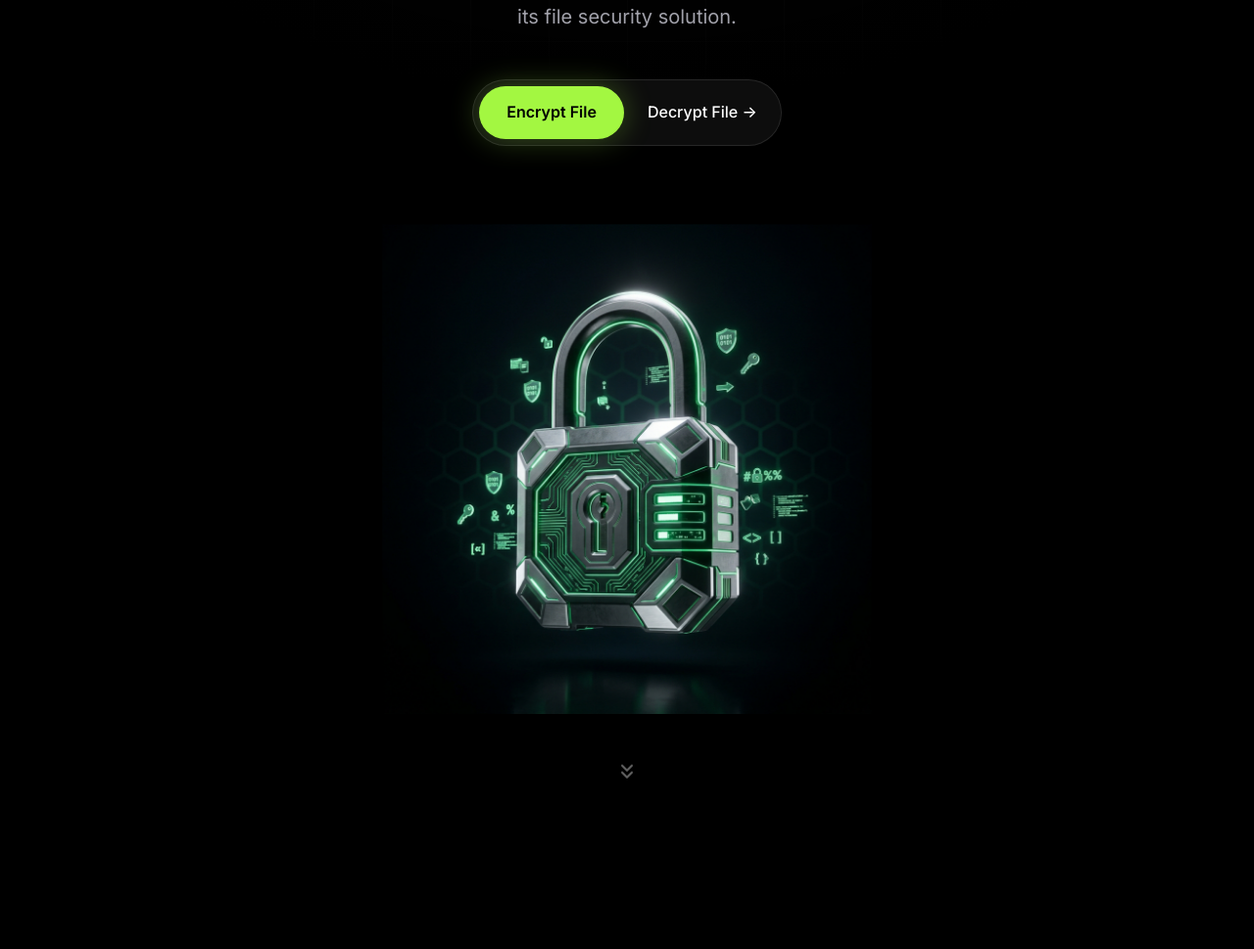
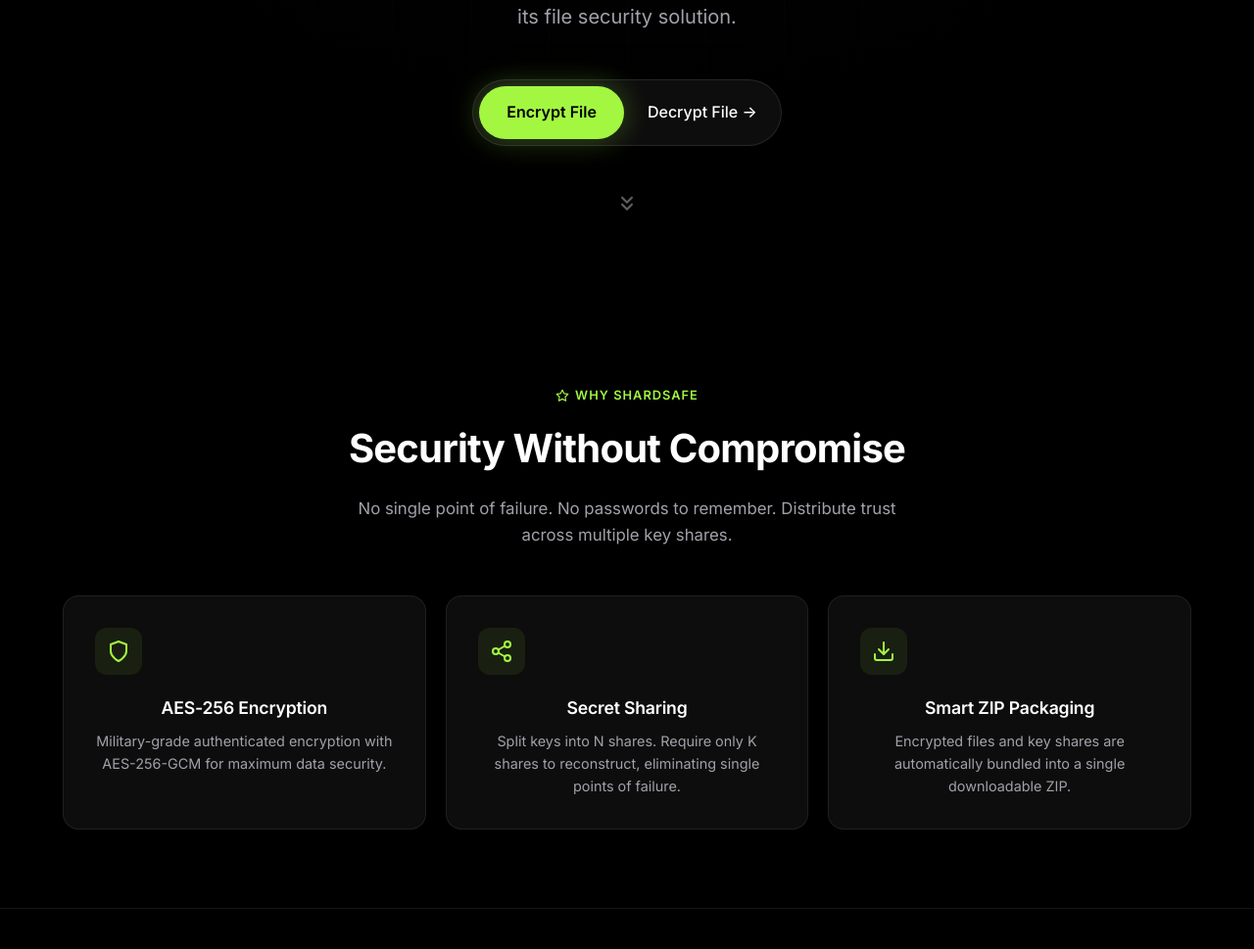
Before and after one commit to kavya-mj-glitch/shamir_secret, a Flask app: page / in a window 1280 px wide. Shown: the part 518-1487 px from the top of the page at 98% size. Run offline with Flask 3, Linux system fonts and the light colour scheme; some web fonts are replaced.

Commit message:
style: remove hero lock image

```diff
--- a/templates/home.html
+++ b/templates/home.html
@@ -26,10 +26,6 @@
             <div class="hero-action-bar">
                 <a href="/encrypt-page" class="hero-btn-green">Encrypt File</a>
                 <a href="/decrypt-page" class="hero-btn-link">Decrypt File &rarr;</a>
-            </div>
-
-            <div class="hero-image">
-                <img src="{{ url_for('static', filename='hero.png') }}" alt="ShardSafe encryption illustration">
             </div>
 
             <div class="hero-scroll-arrow">
```
